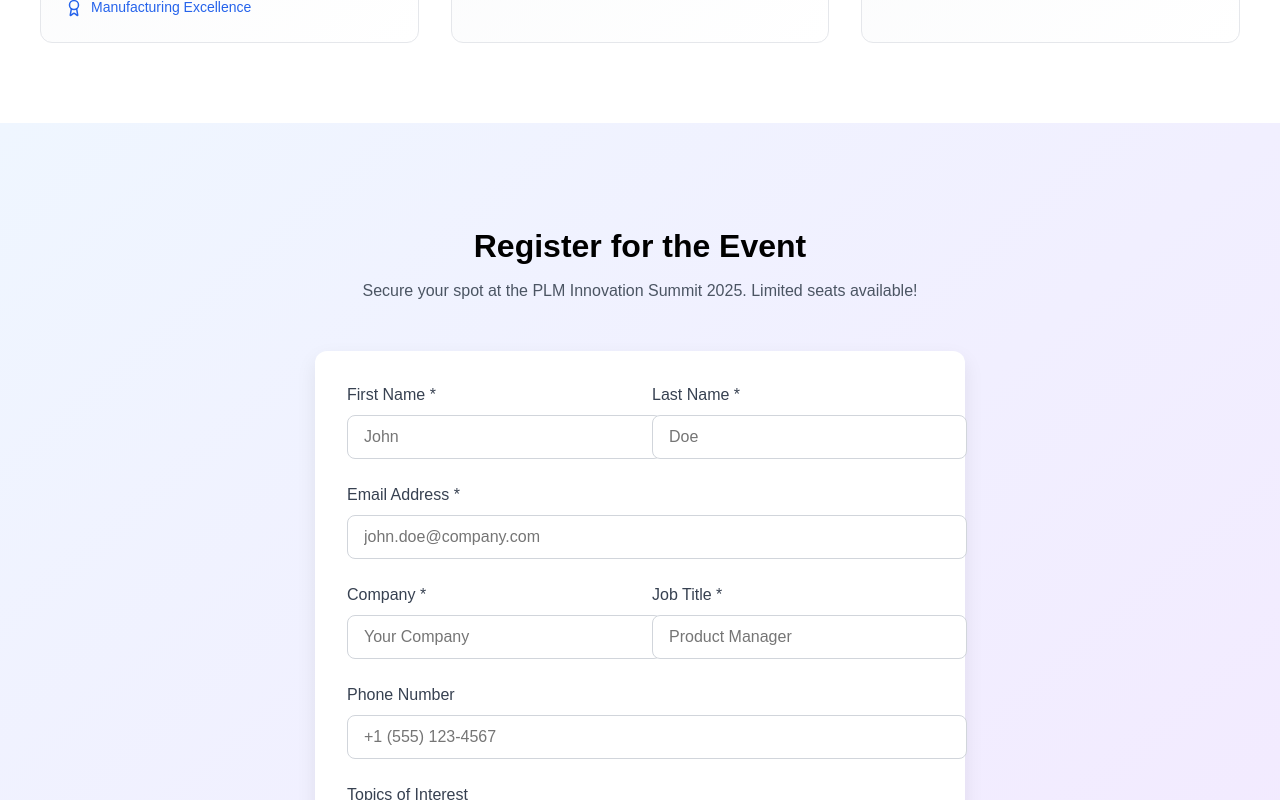
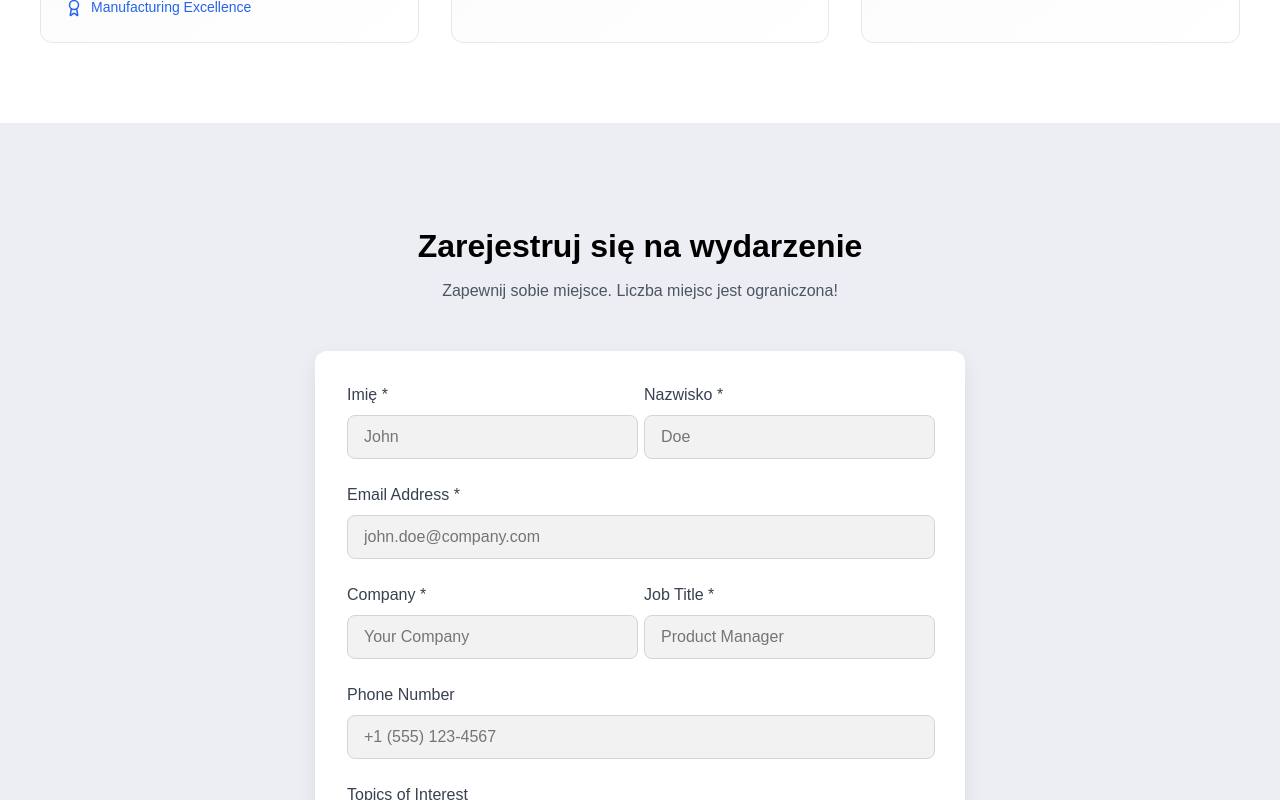
Before and after one commit to koltech-mh/koltech-mh.github.io, a React (Vite) app: page / in a window 1280 px wide. Shown: the part 3620-4420 px from the top of the page. Built offline with nearby package versions, Linux system fonts and the light colour scheme.

Commit message:
registerForm stylizing

```diff
--- a/src/components/RegistrationForm.css
+++ b/src/components/RegistrationForm.css
@@ -1,7 +1,8 @@
 /* Section background */
 .reg-section {
   padding: 5rem 0;
-  background: linear-gradient(to bottom right, #eff6ff, #f3e8ff);
+  background: linear-gradient(to bottom right, #e4f0ff, #cbcdf5);
+  background: rgb(237, 238, 243);
 }
 
 /* Container */
@@ -37,6 +38,7 @@
   padding: 2rem;
   border-radius: 0.75rem;
   box-shadow: 0 8px 20px rgba(0,0,0,0.08);
+
 }
 
 .reg-grid {
@@ -44,7 +46,9 @@
   grid-template-columns: 1fr;
   gap: 1.5rem;
   margin-bottom: 1.5rem;
+  margin-right: 1rem;
 }
+
 
 @media (min-width: 640px) {
   .reg-grid {
@@ -54,6 +58,7 @@
 
 .reg-field {
   margin-bottom: 1.5rem;
+  margin-right: 1rem;
 }
 
 .reg-label {
@@ -64,13 +69,16 @@
 }
 
 .reg-input {
-  width: 100%;
+  width: 100%;;
   padding: 0.75rem 1rem;
+  padding-right: 0rem;
   border-radius: 0.5rem;
   border: 1px solid #d1d5db;
   font-size: 1rem;
   outline: none;
   transition: border-color 0.2s ease, box-shadow 0.2s ease;
+  background: rgba(0,0,0,0.05);
+  color: rgb(44, 44, 44);
 }
 
 .reg-input:focus {
@@ -158,3 +166,9 @@
 .reg-success-text {
   color: #374151;
 }
+
+
+.reg-section input {
+
+
+}
--- a/src/components/RegistrationForm.tsx
+++ b/src/components/RegistrationForm.tsx
@@ -74,15 +74,15 @@ export function RegistrationForm() {
         <div className="reg-wrapper">
 
           <div className="reg-header">
-            <h2 className="reg-title">Register for the Event</h2>
-            <p className="reg-subtitle">Secure your spot at the PLM Innovation Summit 2025. Limited seats available!</p>
+            <h2 className="reg-title">Zarejestruj się na wydarzenie</h2>
+            <p className="reg-subtitle">Zapewnij sobie miejsce. Liczba miejsc jest ograniczona!</p>
           </div>
 
           <form onSubmit={handleSubmit} className="reg-form">
 
             <div className="reg-grid">
               <div>
-                <label htmlFor="firstName" className="reg-label">First Name *</label>
+                <label htmlFor="firstName" className="reg-label">Imię *</label>
                 <input
                   type="text"
                   id="firstName"
@@ -95,7 +95,7 @@ export function RegistrationForm() {
               </div>
 
               <div>
-                <label htmlFor="lastName" className="reg-label">Last Name *</label>
+                <label htmlFor="lastName" className="reg-label">Nazwisko *</label>
                 <input
                   type="text"
                   id="lastName"
```
